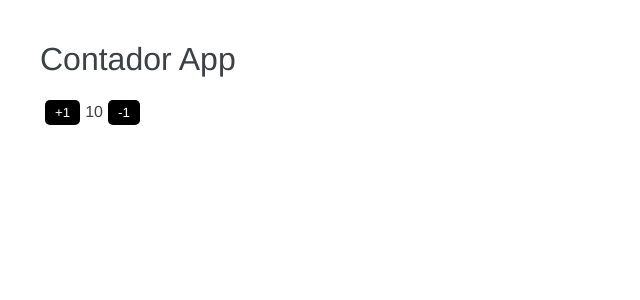
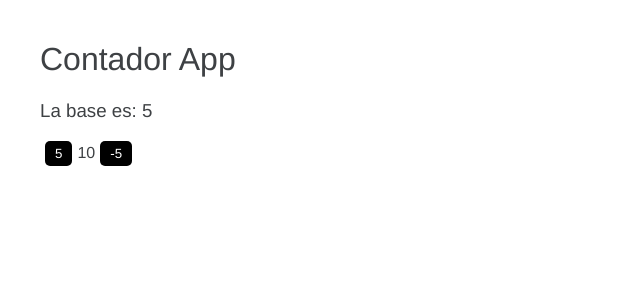
Before and after one commit to luigialejandro/01-bases, an Angular app: page / in a window 1280 px wide. Shown: the top 300 px of the page, without its empty margins (0-640 px from the left). Built offline with nearby package versions, Linux system fonts and the light colour scheme.

Commit message:
Using former structure to create a counter that adds or subtracts five units. Each button also shows that property of adding or diminishing 5.

```diff
--- a/src/app/app.component.html
+++ b/src/app/app.component.html
@@ -1,7 +1,8 @@
 <h1> {{ titulo }}</h1>
+<h3>La base es: <strong> {{ base }} </strong></h3>
 
-<button (click)=" acumular(+1); ">+1</button>
+<button (click)=" acumular( base ); "> {{ base }} </button>
 
 <span>{{ numero }}</span>
 
-<button (click)=" acumular(-1); ">-1</button>
+<button (click)=" acumular(-base); ">-{{ base }}  </button>
--- a/src/app/app.component.ts
+++ b/src/app/app.component.ts
@@ -8,6 +8,7 @@
 export class AppComponent {
   titulo: string = 'Contador App';
   numero: number = 10;
+  base: number = 5;
 
   acumular( valor: number) {
     this.numero += valor;
```
